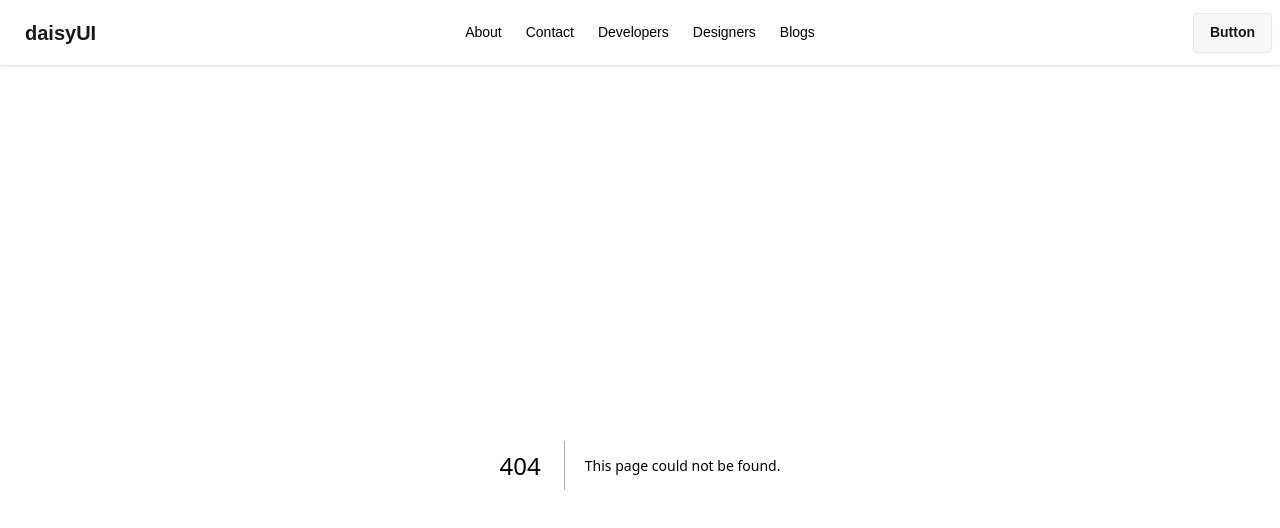
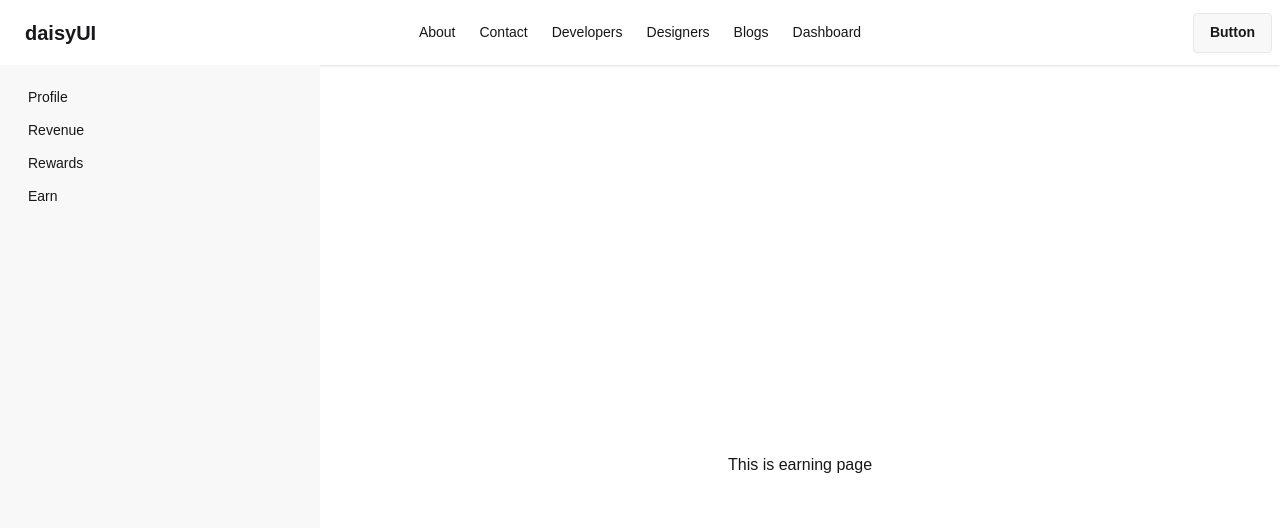
Before and after one commit to sabbir404e/LearnNextJs, a Next.js app: page /dashboard/earn in a window 1280 px wide. Before the commit this address had no page. Shown: the top 528 px of the page. Built offline with nearby package versions, Linux system fonts and the light colour scheme.

Commit message:
update 6

```diff
--- /dev/null
+++ b/src/app/dashboard/earn/page.jsx
@@ -0,0 +1,11 @@
+
+
+const EarnPage = () => {
+    return (
+        <div>
+            <h4>This is earning page</h4>
+        </div>
+    );
+};
+
+export default EarnPage;
--- /dev/null
+++ b/src/app/dashboard/layout.jsx
@@ -0,0 +1,27 @@
+import Link from "next/link";
+
+const DashboardLayout = ({children}) => {
+    return (
+        <div className="drawer lg:drawer-open">
+  <input id="my-drawer-3" type="checkbox" className="drawer-toggle" />
+  <div className="drawer-content flex flex-col items-center justify-center">
+    { children }
+    <label htmlFor="my-drawer-3" className="btn drawer-button lg:hidden">
+      Open drawer
+    </label>
+  </div>
+  <div className="drawer-side">
+    <label htmlFor="my-drawer-3" aria-label="close sidebar" className="drawer-overlay"></label>
+    <ul className="menu bg-base-200 min-h-full w-80 p-4">
+      {/* Sidebar content here */}
+      <li><Link href={`/dashboard/profile`}>Profile</Link></li>
+      <li><Link href={`/dashboard/revenue`}>Revenue</Link></li>
+      <li><Link href={`/dashboard/rewards`}>Rewards</Link></li>
+      <li><Link href={`/dashboard/earn`}>Earn</Link></li>
+    </ul>
+  </div>
+</div>
+    );
+};
+
+export default DashboardLayout;
--- /dev/null
+++ b/src/app/dashboard/page.jsx
@@ -0,0 +1,11 @@
+
+
+const DashboardPage = () => {
+    return (
+        <div>
+            <h2>This is dashing board</h2>
+        </div>
+    );
+};
+
+export default DashboardPage;
--- /dev/null
+++ b/src/app/dashboard/profile/page.jsx
@@ -0,0 +1,11 @@
+import React from 'react';
+
+const ProfilePage = () => {
+    return (
+        <div>
+            <h3>This is profile page</h3>
+        </div>
+    );
+};
+
+export default ProfilePage;
--- /dev/null
+++ b/src/app/dashboard/revenue/page.jsx
@@ -0,0 +1,11 @@
+
+
+const RevenuePage = () => {
+    return (
+        <div>
+            <h2>This is revenue page</h2>
+        </div>
+    );
+};
+
+export default RevenuePage;
--- /dev/null
+++ b/src/app/dashboard/rewards/page.jsx
@@ -0,0 +1,11 @@
+
+
+const RewardsPage = () => {
+    return (
+        <div>
+            <h1>This is rewards page</h1>
+        </div>
+    );
+};
+
+export default RewardsPage;
--- a/src/components/Navbar.jsx
+++ b/src/components/Navbar.jsx
@@ -9,6 +9,7 @@
     <li><Link href="/about/developers">Developers</Link></li>
     <li><Link href="/about/designers">Designers</Link></li>
     <li><Link href="/blogs">Blogs</Link></li>
+    <li><Link href="/dashboard">Dashboard</Link></li>
   </>
     return (
         <div className="navbar bg-base-100 shadow-sm">
```
